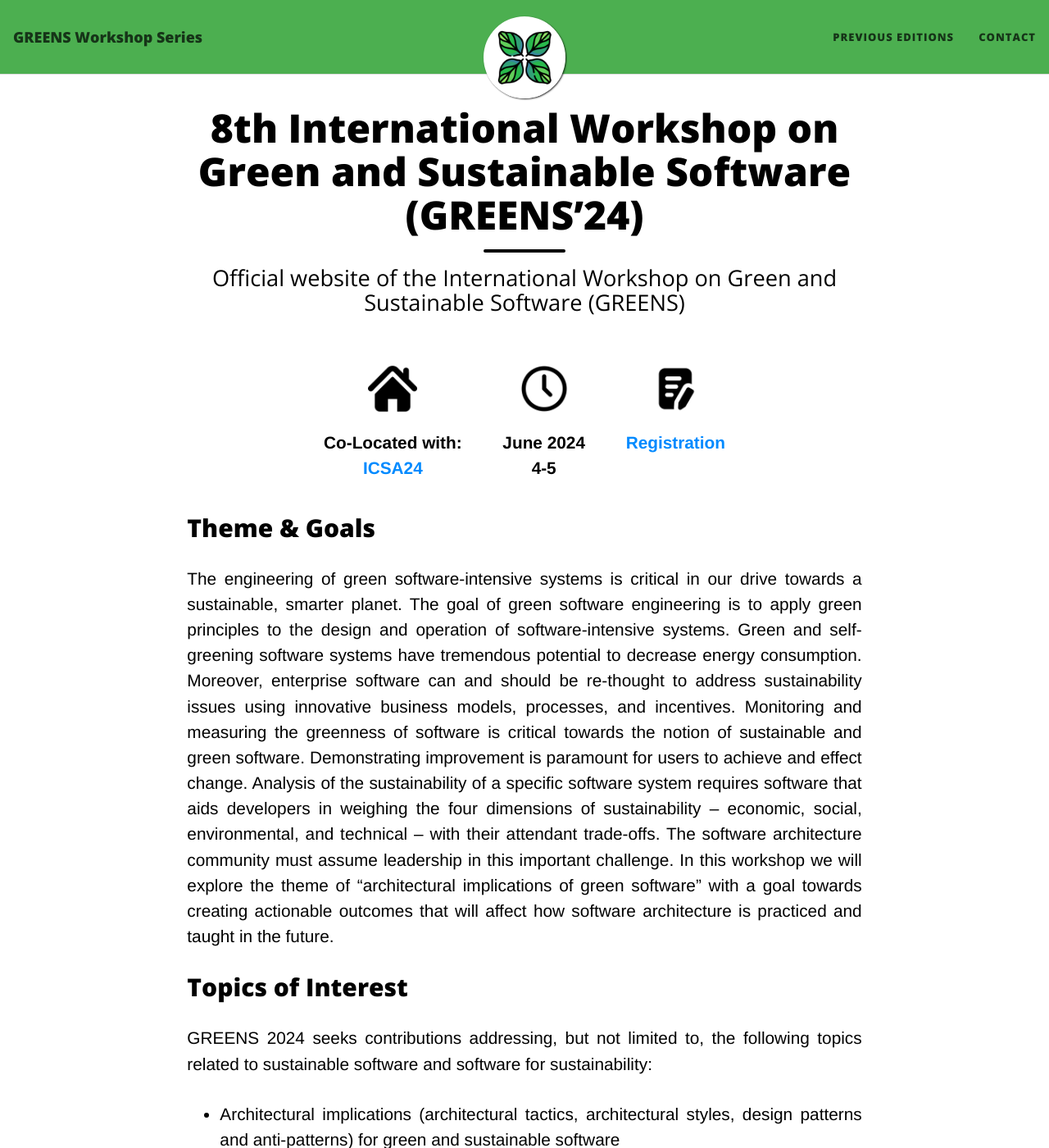
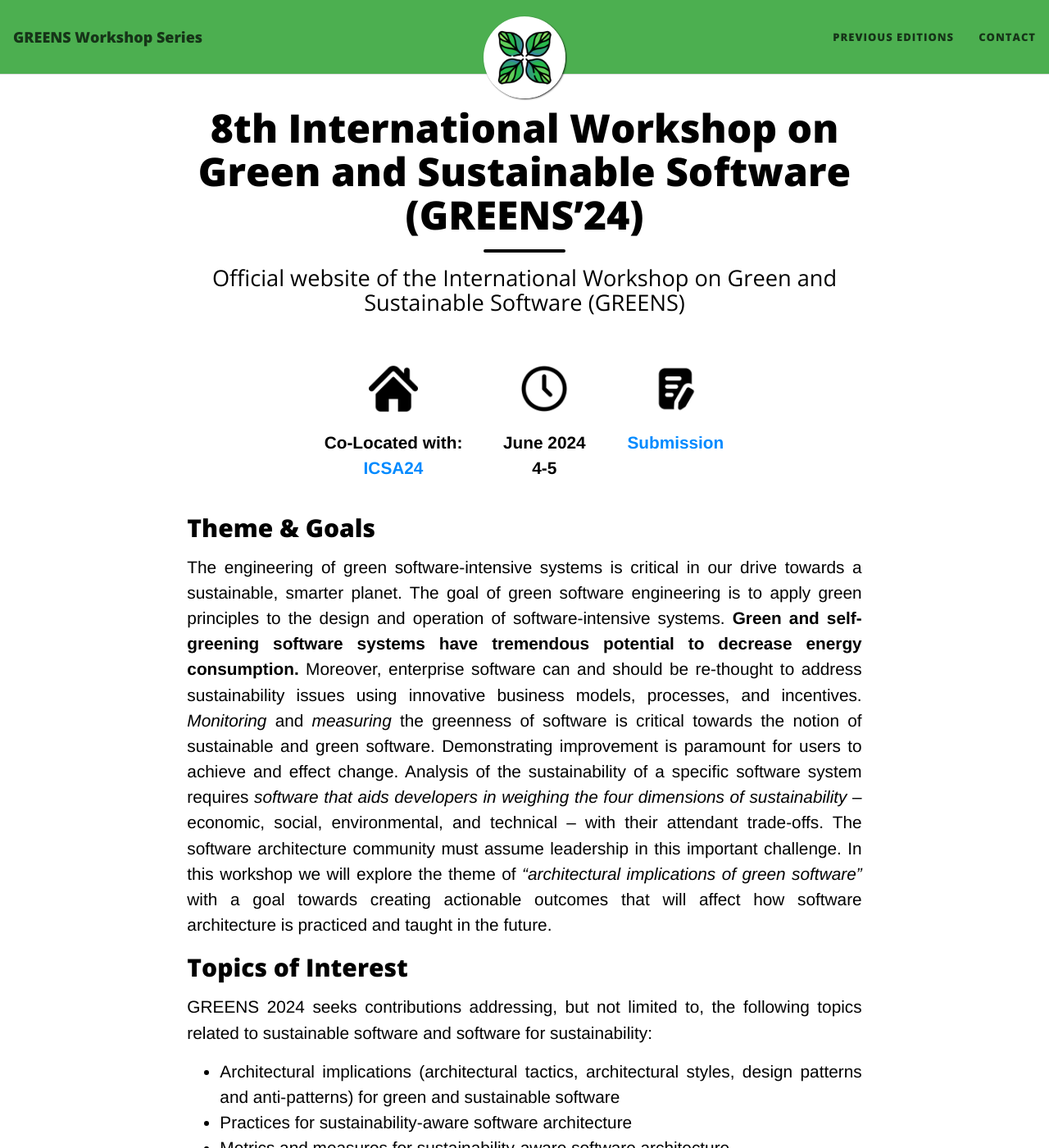
Before and after one commit to greensworkshop/greensworkshop.github.io, a Jekyll site: the page built from index.html, in a window 1280 px wide and 1400 px high. Shown: the whole window at 82% size. Built offline with Jekyll 4.4.1, drawn with Linux system fonts in a browser that asks for light colours; nearby versions of some CDN libraries; the list of posts is cut into pages by our own code.

Commit message:
graphical restyling

```diff
--- a/assets/css/beautifuljekyll.css
+++ b/assets/css/beautifuljekyll.css
@@ -25,7 +25,7 @@ body {
 }
 p {
   line-height: 1.5;
-  margin: 1.875rem 0;
+  margin: 1rem 0 1rem 0;
 }
 h1,h2,h3,h4,h5,h6 {
   font-family: 'Open Sans', 'Helvetica Neue', Helvetica, Arial, sans-serif;
--- a/index.html
+++ b/index.html
@@ -14,7 +14,7 @@ subtitle: Official website of the International Workshop on Green and Sustainabl
   </div>
   <div class="info-block">
     <img class="info-img" src="/img/registration.png" alt="registration">
-	<b><a class="info-block-text" href="https://conf.researchr.org/home/icsa-2024">Registration</a></b>
+	<b><a class="info-block-text" href="https://easychair.org/my/conference?conf=greens2024">Submission</a></b>
   </div>
 </div>
 <!--
@@ -29,12 +29,12 @@ subtitle: Official website of the International Workshop on Green and Sustainabl
 <p>
 The engineering of green software-intensive systems is critical in our drive towards a sustainable, smarter planet.
 The goal of green software engineering is to apply green principles to the design and operation of software-intensive systems.
-Green and self-greening software systems have tremendous potential to decrease energy consumption.
+<b>Green and self-greening software systems have tremendous potential to decrease energy consumption.</b>
 Moreover, enterprise software can and should be re-thought to address sustainability issues using innovative business models, processes, and incentives.
-Monitoring and measuring the greenness of software is critical towards the notion of sustainable and green software.
+<i>Monitoring</i> and <i>measuring</i> the greenness of software is critical towards the notion of sustainable and green software.
 Demonstrating improvement is paramount for users to achieve and effect change.
-Analysis of the sustainability of a specific software system requires software that aids developers in weighing the four dimensions of sustainability – economic, social, environmental, and technical – with their attendant trade-offs.
-The software architecture community must assume leadership in this important challenge. In this workshop we will explore the theme of “architectural implications of green software” with a goal towards creating actionable outcomes that will affect how software architecture is practiced and taught in the future.
+Analysis of the sustainability of a specific software system requires <i>software that aids developers in weighing the four dimensions of sustainability</i> – economic, social, environmental, and technical – with their attendant trade-offs.
+The software architecture community must assume leadership in this important challenge. In this workshop we will explore the theme of <i>“architectural implications of green software”</i> with a goal towards creating actionable outcomes that will affect how software architecture is practiced and taught in the future.
 </p>
 
 <h2 id="topics-of-interest">Topics of Interest</h2>
@@ -67,6 +67,7 @@ sustainability:</p>
 		<li>Green AI, lighter, less data-intensive and less energy-consuming AI
 		models and architectures</li>
 </ul>
+
 <h2 id="important-dates">Important Dates</h2>
 <ul>
 	<li><b>Abstract Submission:</b> February 11, 2024</li>
@@ -102,7 +103,7 @@ contributions:
 	industrial perspective. The motivation for your topic should be grounded
 	in the literature or in practical experience.</li>
 </ul>
-All papers are to be submitted electronically via the <a href="">EasyChair</a> submission system by the submission deadline and must not have been published before or be submitted for review elsewhere while under consideration at GREENS. Papers must follow the <a href="https://www.ieee.org/conferences/publishing/templates.html">IEEE Computer Science proceedings format</a>, but will use a single blind submission process. All papers will be reviewed on the basis of technical quality, relevance, significance, and clarity by the program committee members. The workshop proceedings will be published in ICSA 2024 Companion proceedings and appear in IEEE Xplore Digital Library.
+All papers are to be submitted electronically via the <a href="https://easychair.org/my/conference?conf=greens2024">EasyChair</a> submission system by the submission deadline and must not have been published before or be submitted for review elsewhere while under consideration at GREENS. Papers must follow the <a href="https://www.ieee.org/conferences/publishing/templates.html">IEEE Computer Science proceedings format</a>, but will use a single blind submission process. All papers will be reviewed on the basis of technical quality, relevance, significance, and clarity by the program committee members. The workshop proceedings will be published in ICSA 2024 Companion proceedings and appear in IEEE Xplore Digital Library.
 </p>
 <h2 id="organizing-committee">Organization Committee</h2>
 <h4 id="steering-committee">Steering Committee:</h4>
```
Also changed, not shown: 2 other files.
